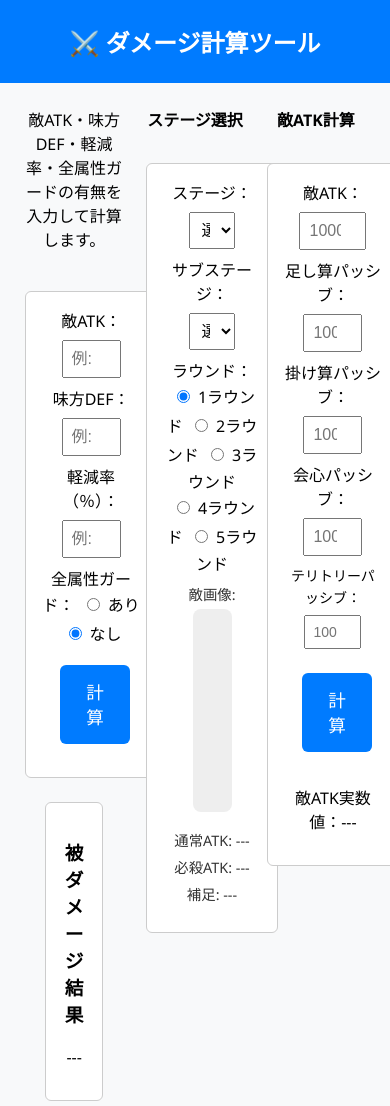
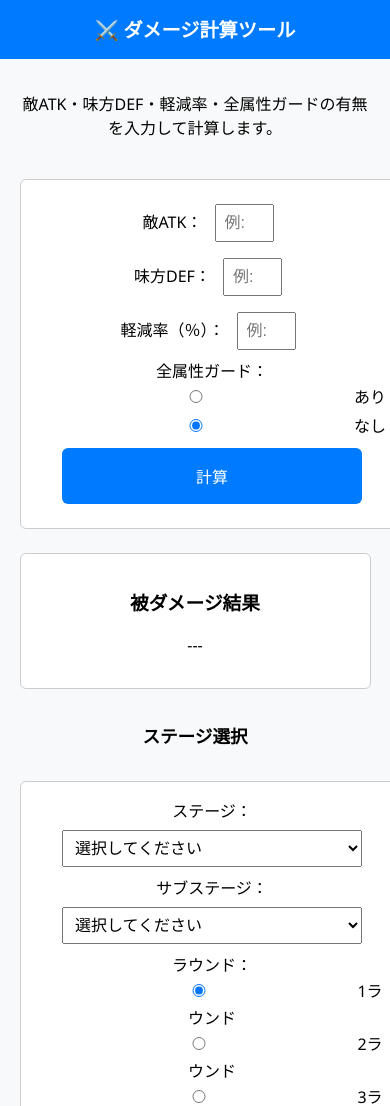
Before and after one commit to shuyaku-nn/dokkan1, a plain HTML site: page damage.html in a window 390 px wide. Shown: the top 1106 px of the page. Drawn offline with Linux system fonts and the light colour scheme.

Commit message:
スマホ用の更新

```diff
--- a/style.css
+++ b/style.css
@@ -143,35 +143,83 @@ select {
   text-overflow: ellipsis;
 }
 
-/* スマホ小画面（～480px）
-@media (max-width: 480px) {
-  header {
-    font-size: 1em;
-    padding: 0.6em 0;
+
+/* ===============================
+   📱 スマホ対応メディアクエリ
+   =============================== */
+@media screen and (max-width: 768px) {
+  body {
+    font-size: 16px;
+    text-align: center;
+    padding: 0;
   }
 
+  header {
+    font-size: 1.2em;
+    padding: 0.8em 0;
+  }
+
+  main {
+    padding: 1em;
+  }
+
+  /* 横並び → 縦並び */
+  .dash-section {
+    flex-direction: column;
+    align-items: center;
+    gap: 1em;
+  }
+
+  /* ボックスは画面幅いっぱいに */
+  .output-box,
+  .flex-item,
+  .damage-result-box {
+    width: 90vw !important;
+  }
+
+  /* 入力欄は幅いっぱい */
+  input,
+  select {
+    width: 80vw;
+    max-width: 300px;
+    font-size: 1em;
+  }
+
+  .small-input {
+    width: 60vw;
+  }
+
+  /* ボタンは大きく、押しやすく */
   button,
   a.page-link {
-    width: 100%;
-    box-sizing: border-box;
-    margin: 0.4em 0;
+    width: 80vw;
+    max-width: 300px;
+    padding: 1em;
+    font-size: 1em;
+    margin: 0.5em auto;
+    display: block;
   }
 
+  /* 画像サイズを調整 */
   .round-img {
-    width: 90px;
-    height: 110px;
+    width: 60vw;
+    height: auto;
   }
 
-  .enemy-atk-box {
-    margin-top: 10px;
+  /* セクションタイトルなど */
+  .section-title {
+    font-size: 1.1em;
   }
 
-  .section-title {
+  /* テキストの行間調整 */
+  .note {
+    line-height: 1.6;
     font-size: 0.95em;
   }
 
-  .note {
-    font-size: 0.8em;
+  /* セレクトボックスも横幅確保 */
+  #stageSelect,
+  #subStageSelect {
+    width: 80vw;
   }
 }
-*/
```
